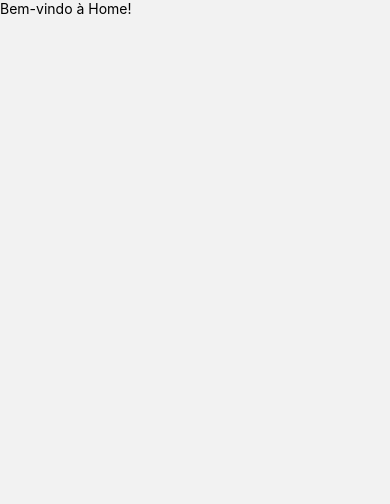
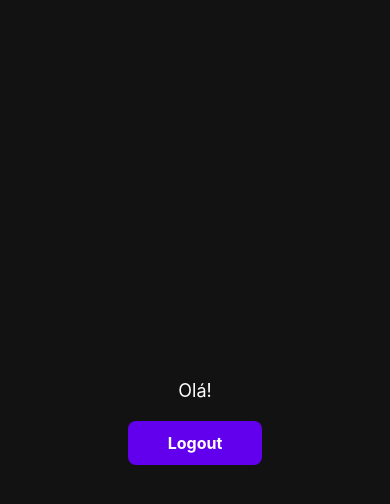
Before and after one commit to br1ansouza/App-React-Farmacia, a React Native app: screen /Home in a window 390 px wide. Shown: the top 504 px of the page. Built offline with nearby package versions, Linux system fonts and the light colour scheme.

Commit message:
adicionado animação ao clicar no logout

```diff
--- a/src/Pages/Home/Home.jsx
+++ b/src/Pages/Home/Home.jsx
@@ -1,12 +1,71 @@
-import React from 'react';
-import { View, Text } from 'react-native';
+import React, { useRef } from 'react';
+import { View, Text, TouchableOpacity, StyleSheet, Animated } from 'react-native';
+import AsyncStorage from '@react-native-async-storage/async-storage';
 
-const Home = () => {
-  return (
-    <View>
-      <Text>Bem-vindo à Home!</Text>
-    </View>
-  );
+const Home = ({ navigation }) => {
+    const fadeAnim = useRef(new Animated.Value(1)).current;
+    const slideAnim = useRef(new Animated.Value(0)).current;
+
+    const handleLogout = async () => {
+        // animação de fade-out e slide para direita
+        Animated.parallel([
+            Animated.timing(fadeAnim, {
+                toValue: 0,
+                duration: 500,
+                useNativeDriver: true,
+            }),
+            Animated.timing(slideAnim, {
+                toValue: 500,
+                duration: 500,
+                useNativeDriver: true,
+            }),
+        ]).start(async () => {
+            // reset nos dados armazenados no AsyncStorage
+            await AsyncStorage.removeItem('@userName');
+            await AsyncStorage.removeItem('@userProfile');
+
+            // reset da navegação e redireciona para a tela de login
+            navigation.reset({
+                index: 0,
+                routes: [{ name: 'Login' }],
+            });
+        });
+    };
+
+    return (
+        <Animated.View style={[styles.container, { opacity: fadeAnim, transform: [{ translateX: slideAnim }] }]}>
+            <Text style={styles.text}>Olá!</Text>
+
+            <TouchableOpacity style={styles.logoutButton} onPress={handleLogout}>
+                <Text style={styles.buttonText}>Logout</Text>
+            </TouchableOpacity>
+        </Animated.View>
+    );
 };
 
+const styles = StyleSheet.create({
+    container: {
+        flex: 1,
+        justifyContent: 'center',
+        alignItems: 'center',
+        backgroundColor: '#121212',
+    },
+    text: {
+        color: '#fff',
+        fontSize: 18,
+        marginBottom: 20,
+    },
+    logoutButton: {
+        backgroundColor: '#6200EE', // roxo
+        paddingVertical: 12,
+        paddingHorizontal: 40,
+        borderRadius: 8,
+    },
+    buttonText: {
+        color: '#fff',
+        fontSize: 16,
+        fontWeight: 'bold',
+    },
+});
+
 export default Home;
```
Also changed, not shown: package.json (+7 -6 lines), 1 other file (tests, documents, lock files or other folders).
